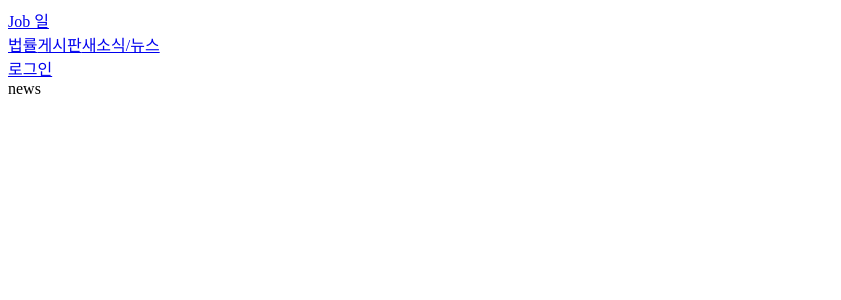
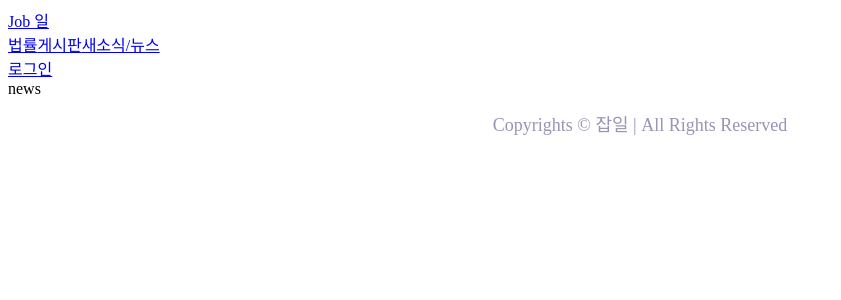
Before and after one commit to Hongmoon-gak/Job1-Web, a React (Create React App) app in the folder job1/: page /news in a window 1280 px wide. Shown: the top 300 px of the page, without its empty margins (0-841 px from the left). Built offline with nearby package versions, Linux system fonts and the light colour scheme.

Commit message:
[FEAT] Footer 구현 (#5)

```diff
--- a/job1/src/App.js
+++ b/job1/src/App.js
@@ -5,6 +5,7 @@ import Home from "./View/Home";
 import Laws from "./View/Laws";
 import Board from "./View/Board";
 import News from "./View/News";
+import Footer from "./Main/Footer";
 
 function App() {
   return (
@@ -18,6 +19,7 @@ function App() {
           <Route path='/news' element={<News/>} />
         </Routes>
       </Router>
+      <Footer/>
     </div>
   );
 }
--- /dev/null
+++ b/job1/src/Main/Footer.js
@@ -0,0 +1,26 @@
+
+import styled from "styled-components";
+
+function Footer(){
+    return(
+        <FooterContainer>
+            <FooterText>Copyrights © 잡일 | All Rights Reserved</FooterText>
+        </FooterContainer>
+    )
+}
+
+export default Footer;
+
+const FooterContainer=styled.div`
+    display: flex;
+    justify-content: center;
+    align-items: center;
+`
+const FooterText=styled.p`
+    color: var(--neutral-colors-text-gray, #9795B5);
+    font-family: DM Sans;
+    font-size: 1.125rem;
+    font-style: normal;
+    font-weight: 400;
+    line-height: 1.125rem;
+`
```
